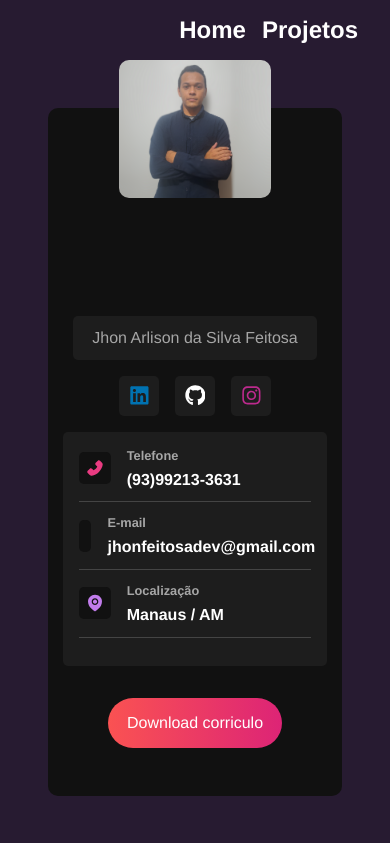
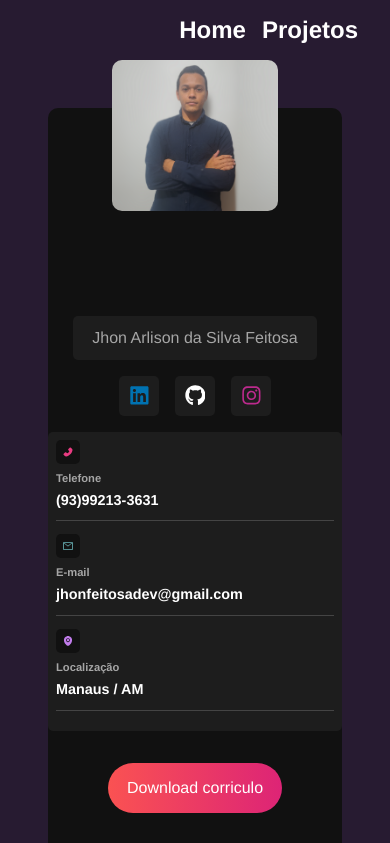
Before and after one commit to jhon3k/Portfolio, a React (Vite) app: page / in a window 390 px wide. Shown: the top 843 px of the page. Built offline with nearby package versions, Linux system fonts and the light colour scheme.

Commit message:
commit: corrigindo cor do background card projetos

```diff
--- a/src/App.jsx
+++ b/src/App.jsx
@@ -1,11 +1,6 @@
 import { Outlet } from "react-router-dom";
 import "./Styles/components/Nav.sass";
 import "./Styles/components/Footer.sass";
-
-// geralmente no seu App.jsx ou main.jsx
-import 'slick-carousel/slick/slick.css';
-import 'slick-carousel/slick/slick-theme.css';
-
 
 export default function App() {
     return (
--- a/src/Styles/components/BasePage.sass
+++ b/src/Styles/components/BasePage.sass
@@ -5,11 +5,3 @@
     flex-wrap: wrap
     padding: 3rem
     gap: 3rem
-
-    h1
-        width: 100%
-        font-size: 5rem
-        margin-bottom: 4rem
-        background: variables.$gradient
-        -webkit-background-clip: text
-        -webkit-text-fill-color: transparent
--- a/src/Styles/components/InformationContainer.sass
+++ b/src/Styles/components/InformationContainer.sass
@@ -44,3 +44,23 @@
 
         #pin-icon
             color: #c17ceb
+
+    // Responsividade 📱
+    @media screen and (max-width: 768px)
+        width: 100%
+        padding: 0.5rem
+
+        .info-card
+            flex-direction: column
+            align-items: flex-start
+            gap: 0.5rem
+
+            svg
+                width: 1.5rem
+                height: 1.5rem
+
+            h3
+                font-size: 0.7rem
+
+            p
+                font-size: 0.9rem
--- a/src/Styles/components/ProjectsContainer.sass
+++ b/src/Styles/components/ProjectsContainer.sass
@@ -18,7 +18,7 @@
   justify-items: center
 
 .project-card
-  background-color: #2e2e48
+  background-color: variables.$bg-color
   border-radius: 12px
   padding: 1.5rem
   width: 100%
```
